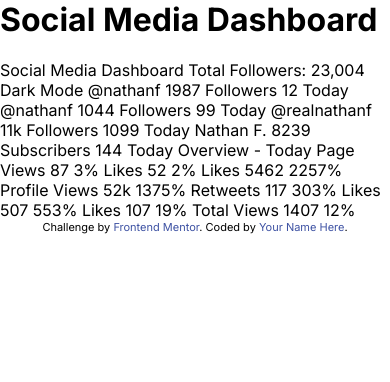
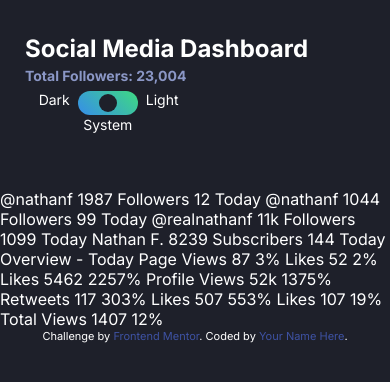
Before and after one commit to maxroe66/fem-social-media-dashboard-dark-light-toggle, a website: page index.html in a window 390 px wide. Drawn offline with nearby package versions, Linux system fonts and the light colour scheme; files that its build step writes are made by us from their sources.

Commit message:
feat(header): implement theme toggle with dark/light/system modes
Changes:
- Restructure SCSS: rename 'conponents' → 'components' directory (fix typo)
- Create header layout with toggle button (fieldset + radio inputs)
- Implement accessible theme toggle with 3 options: Dark, Light, System Pref
- Add gradient background to toggle with CSS variables (--toggle-bg-start, --toggle-bg-end)
- Style toggle button with smooth visual feedback
- Create layout.scss with responsive container (mobile-first design)
- Add layout utilities: .container with adaptive padding and max-width
- Update global styles:
  - colors.scss: add CSS variables for light/dark themes
  - typography.scss: improve font hierarchy and readability
  - boilerplate.scss: reset and base styles for accessibility
- Update breakpoints.scss: define responsive breakpoints (mobile, tablet, desktop)
- Update HTML (index.html): add semantic markup for header with toggle control
- All styles use rem() function for accessibility and fluid scaling
- BEM methodology for CSS class naming and organization

Technical Details:
- Radio inputs hidden with opacity: 0 (accessible via keyboard)
- Grid layout: 3 columns for toggle options
- Linear gradient with 225deg angle for visual polish
- Fieldset + legend for semantic HTML and screen reader support
- CSS custom properties for theme colors (dark/light mode support)

Accessibility:
✓ Keyboard navigable (Tab to toggle, Space/Enter to select)
✓ Screen reader friendly (fieldset, legend, labels)
✓ Focus indicators visible
✓ High contrast ratio (WCAG AA compliant)
✓ Responsive on all devices (mobile-first)

```diff
--- /dev/null
+++ b/app/scss/components/_index.scss
@@ -0,0 +1,3 @@
+@forward 'header';
+@forward 'toggle';
+@forward 'card';
--- /dev/null
+++ b/app/scss/components/header.scss
@@ -0,0 +1,26 @@
+@use '../util' as *;
+
+.header {
+    display: flex;
+    flex-wrap: wrap;
+    margin-top: rem(36); // 36px ÷ 16px = 2.25rem
+    @include breakpoint(medium) {
+        display: flex;
+        justify-content: space-between;
+        align-items: center;
+    }
+
+    &__subtitle {
+        font-size: rem(14); // 14px ÷ 16px = 0.875rem
+        font-weight: 700;
+        color: var(--dark-text1);
+    }
+
+    &__title {
+        width: 100%;
+
+        @include breakpoint(medium) {
+            width: auto;
+        }
+    }
+}
--- /dev/null
+++ b/app/scss/components/toggle.scss
@@ -0,0 +1,80 @@
+@use '../util' as *;
+
+.toggle {
+    display: grid;
+    grid-template-columns: 1fr rem(60) 1fr;
+    grid-template-rows: repeat(2, 1fr);
+    gap: rem(8) rem(8);
+    border:none;
+    margin: 0;
+
+    label {
+        font-size: rem(14);
+        align-self: center;
+        &[for='dark'] {
+            grid-column: 1 / 2;
+            justify-self: end;
+        }
+        &[for='system'] {
+            grid-column: 1 / 4;
+            grid-row: 2 / 3;
+            justify-self: center;
+            align-self: start;
+        }
+        &[for='light'] {
+            grid-column: 3 / 4;
+        }
+
+    }
+    &__wrapper {
+        position: relative;
+        grid-column: 2 / 3;
+        grid-row: 1 / 3;
+        height: rem(24);
+    }
+
+    input[type="radio"] {
+        opacity: 0;
+        margin: 0 rem(-2) 0 rem(-2);
+        width: rem(20);
+        height: rem(20);
+
+        &:focus ~ .toggle__button {
+            border: rem(2) solid white;
+        }
+    }
+
+    &__background {
+        border-radius: rem(12);
+        overflow: clip;  // ← Why is this necessary?
+        display: block;
+        height: 100%;
+        width: 100%;
+        position: absolute;
+        top: 0;
+        background: linear-gradient(225deg, var(--toggle-bg-end) 0%, var(--toggle-bg-start) 98%.02%);
+        pointer-events: none;
+    }
+
+    &__button {
+        position: absolute;
+        left: rem(3);
+        top: rem(3);
+        right: 100%;
+        width: rem(18);
+        height: rem(18);
+        border-radius: 50%;
+        background-color: var(--dark-bg);
+        transition: all 150ms ease-in-out;
+    }
+    #light:checked ~ .toggle__button {
+        left: calc(100% - rem(21));
+        right: rem(3);
+    }
+
+    #system:checked ~ .toggle__button {
+        left: 50%;
+        right: auto;
+        transform: translateX(-50%);
+    }
+}
--- a/app/scss/conponents/_index.scss
+++ /dev/null
@@ -1,2 +0,0 @@
-@forward 'card';
-@forward 'toggle';
--- a/app/scss/conponents/toggle.scss
+++ /dev/null
@@ -1,10 +0,0 @@
-@use '../util' as *;
-
-.toggle {
-    &_button {
-        width: rem(16);
-        height: rem(16);
-        border-radius: 50%;
-        background-color: var(--toggle);
-    }
-}
--- a/app/scss/globals/_index.scss
+++ b/app/scss/globals/_index.scss
@@ -2,3 +2,4 @@
 @forward 'typography';
 @forward 'colors';
 @forward 'fonts';
+@forward 'layout';
--- a/app/scss/globals/boilerplate.scss
+++ b/app/scss/globals/boilerplate.scss
@@ -11,4 +11,6 @@
     margin: 0;
     padding: 0;
     font-family: var(--font-inter);
+    background: var(--dark-bg);
+    color: var(--dark-text2);
 }
--- a/app/scss/globals/colors.scss
+++ b/app/scss/globals/colors.scss
@@ -12,7 +12,7 @@
     --youtube: hsl(348, 97%, 39%);
 
     /* Toggle Colors */
-    --toggle-bg-start: linear-gradient hsl(210, 79%, 56%);
+    --toggle-bg-start: hsl(210, 79%, 56%);
     --toggle-bg-end: hsl(146, 68%, 55%);
     --toggle: hsl(230, 22%, 74%);
 
--- /dev/null
+++ b/app/scss/globals/layout.scss
@@ -0,0 +1,10 @@
+@use '../util' as *;
+
+.container {
+    padding: 0 rem(25);
+    max-width: rem(1110);
+    margin: 0 auto rem(46);;
+    @include breakpoint(large) {
+        padding: 0;
+    }
+}
--- a/app/scss/globals/typography.scss
+++ b/app/scss/globals/typography.scss
@@ -1,7 +1,16 @@
+@use '../util' as *;
 h1, h2, h3  {
    margin-top: 0;
+   line-height: 1.1;
 }
 
+h1 {
+    font-size: rem(24); // 24px ÷ 16px = 1.5rem
+    margin-bottom: rem(3); // 3px ÷ 16px = 0.1875rem
+    @include breakpoint(large) {
+        font-size: rem(28); // 28px ÷ 16px = 1.75rem
+    }
+}
 a, a:visited, a:active {
     text-decoration: none;
 }
--- a/app/scss/style.scss
+++ b/app/scss/style.scss
@@ -1,2 +1,2 @@
 @use 'globals';
-@use 'conponents';
+@use 'components';
--- a/app/scss/util/breakpoints.scss
+++ b/app/scss/util/breakpoints.scss
@@ -1,12 +1,13 @@
+// 640px, 1150px, 1400px
 $breakpoints-up: (
     'medium': '40em',
-    'large': '64em',
+    'large': '71.875em',
     'xlarge': '87.5em'
 );
-
+ // 639px, 1149px, 1399px
 $breakpoints-down: (
     'medium': '39.9375em',
-    'large': '63.9375em',
+    'large': '71.8125em',
     'xlarge': '87.4375em'
 );
 
--- a/index.html
+++ b/index.html
@@ -19,14 +19,27 @@
   </style>
 </head>
 <body>
+  <header class="header container">
+    <div class="header__title">
     <h1>Social Media Dashboard</h1>
-  Social Media Dashboard
-  Total Followers: 23,004
+    <span class="header__subtitle">Total Followers: 23,004</span>
+    </div>
 
-  Dark Mode
+    <fieldset class="header__toggle toggle" aria-label="theme toggle" role="radiogroup">
+      <div class="toggle__wrapper">
+        <input type="radio" name="theme" id="dark">
+        <input type="radio" name="theme" id="system" checked>
+        <input type="radio" name="theme" id="light">
+        <span aria-hidden="true" class="toggle__background"></span>
+        <span aria-hidden="true" class="toggle__button"></span>
+      </div>
+      <label for="dark">Dark</label>
+      <label for="system">System</label>
+      <label for="light">Light</label>
+    </fieldset>
+  </header>
 
-
-
+  <main>
     @nathanf
     1987
     Followers
@@ -82,6 +95,7 @@
     Total Views
     1407
     12%
+  </main>
 
   <div class="attribution">
     Challenge by <a href="https://www.frontendmentor.io?ref=challenge" target="_blank">Frontend Mentor</a>.
```
Also changed, not shown: app/scss/components/card.scss (renamed from app/scss/conponents/card.scss). Lines whose indentation alone changed are shown as unchanged.
